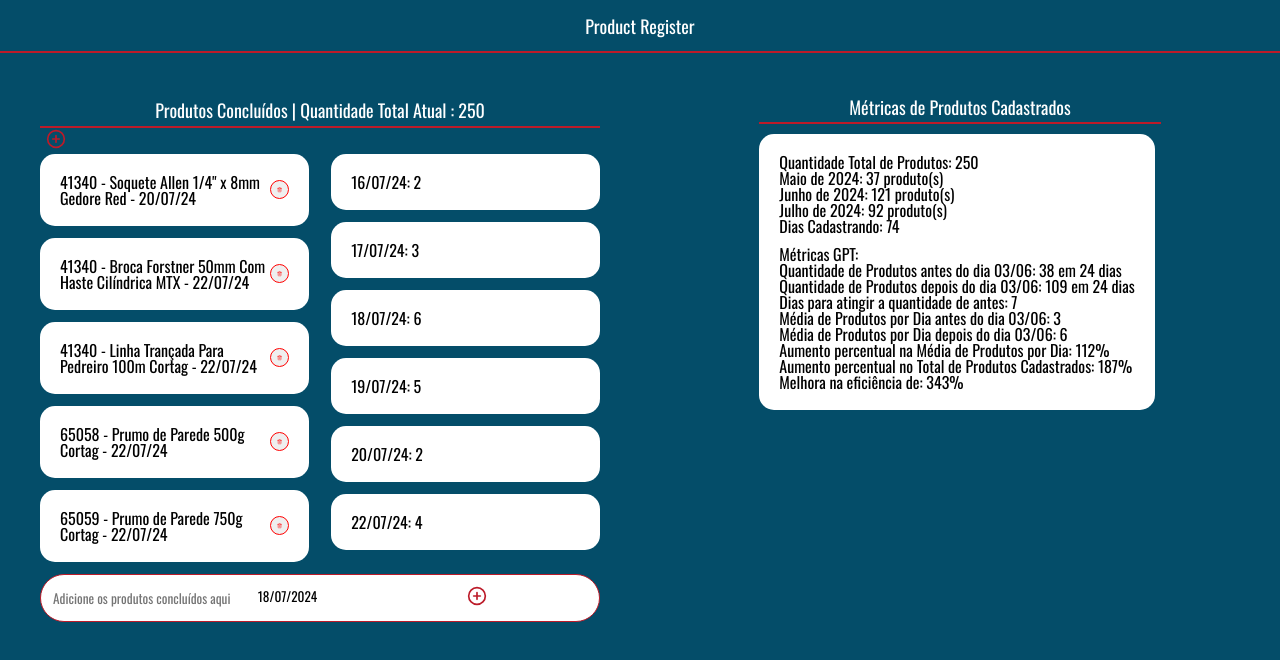
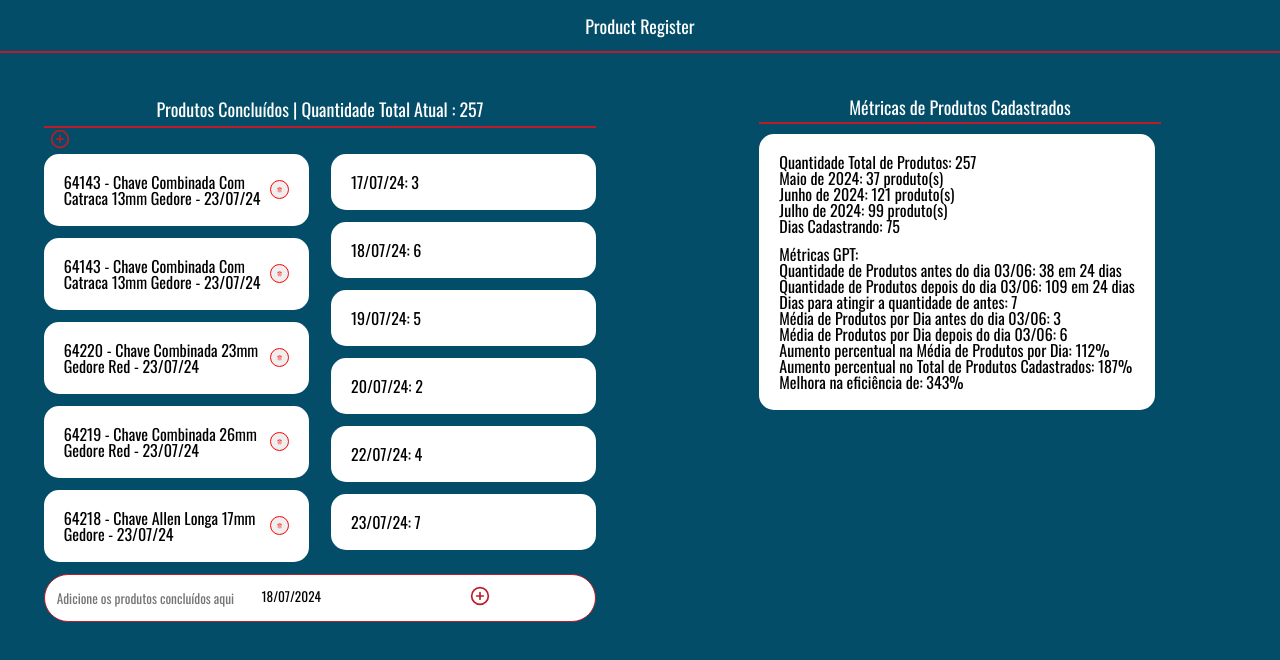
Before and after one commit to victoramattosc/productRegister, a React (Create React App) app: page / in a window 1280 px wide. Shown: the top 660 px of the page. Built offline with nearby package versions, Linux system fonts and the light colour scheme.

Commit message:
update 23/07

```diff
--- a/src/pages/Data/data.js
+++ b/src/pages/Data/data.js
@@ -249,4 +249,11 @@ export const data = [
     { produto: '41340 - Linha Trançada Para Pedreiro 100m Cortag', data: '2024-07-22' },
     { produto: '65058 - Prumo de Parede 500g Cortag', data: '2024-07-22' },
     { produto: '65059 - Prumo de Parede 750g Cortag', data: '2024-07-22' },
+    { produto: '64221 - Chave Allen Longa 2,5mm Gedore', data: '2024-07-23' },
+    { produto: '64142 - Chave Combinada Com Catraca 10mm Gedore', data: '2024-07-23' },
+    { produto: '64143 - Chave Combinada Com Catraca 13mm Gedore', data: '2024-07-23' },
+    { produto: '64143 - Chave Combinada Com Catraca 13mm Gedore', data: '2024-07-23' },
+    { produto: '64220 - Chave Combinada 23mm Gedore Red', data: '2024-07-23' },
+    { produto: '64219 - Chave Combinada 26mm Gedore Red', data: '2024-07-23' },
+    { produto: '64218 - Chave Allen Longa 17mm Gedore', data: '2024-07-23' },
 ];
```
